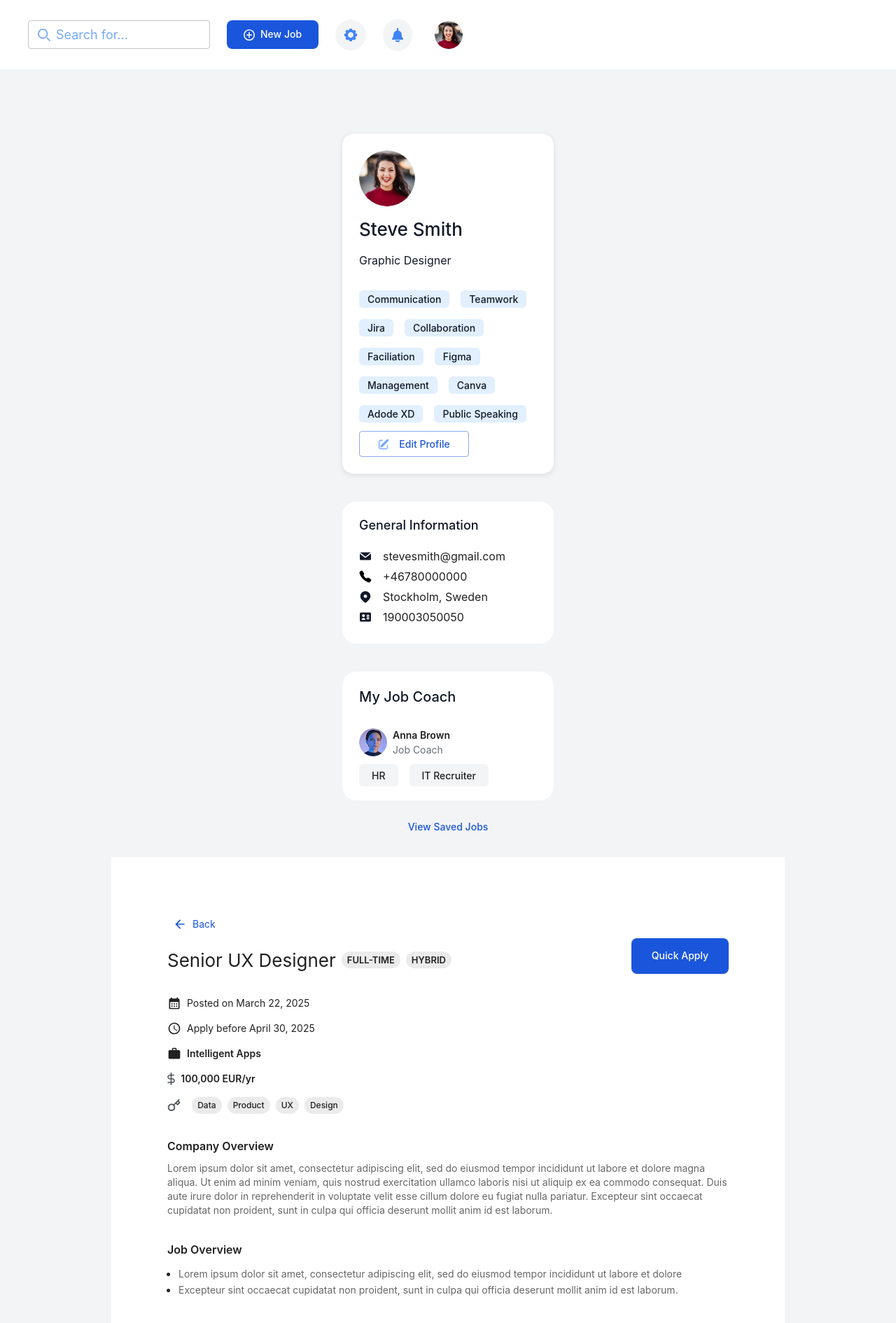
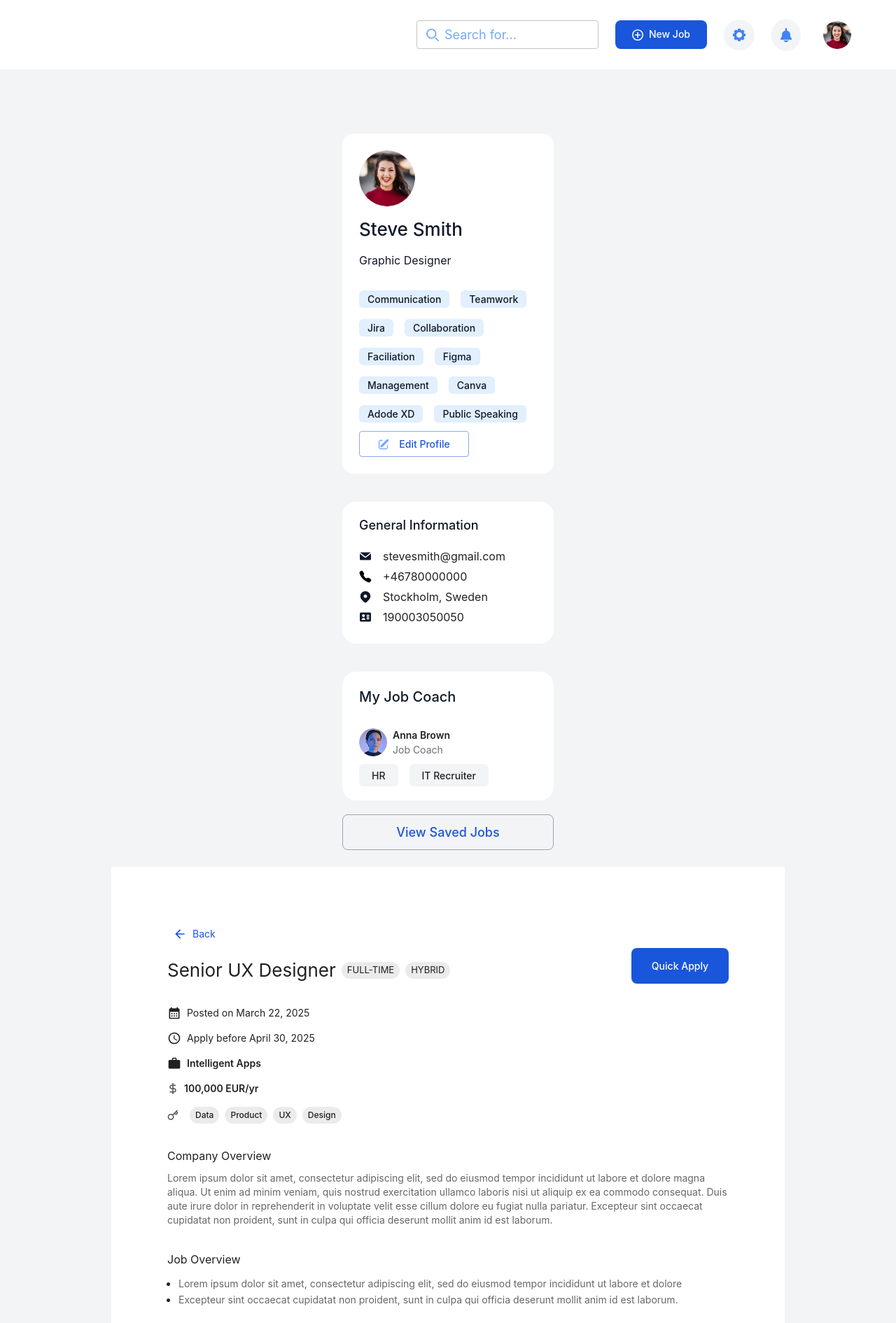
Before and after one commit to Kamran0925/job-platform-demo, a Next.js app: page /user/jobs/0 in a window 1280 px wide. Shown: the top 1891 px of the page at 70% size. Built offline with nearby package versions, Linux system fonts and the light colour scheme; some icons are missing.

Commit message:
Add code improvements 5

```diff
--- a/src/components/CandidateListTable/CandidateListTable.tsx
+++ b/src/components/CandidateListTable/CandidateListTable.tsx
@@ -154,11 +154,7 @@ const CandidateTable = () => {
                         width: "115px",
                       }}
                     >
-                      <Typography
-                        color="#21272A"
-                        fontWeight={600}
-                        fontSize={"14px"}
-                      >
+                      <Typography color="#21272A" fontSize={"14px"}>
                         {candidate.name}
                       </Typography>
                       <Typography variant="body2" color="text.secondary">
--- a/src/components/Header/Header.module.css
+++ b/src/components/Header/Header.module.css
@@ -135,12 +135,6 @@
   }
 }
 
-@media (max-width: 425px) {
-  .container {
-    display: none;
-  }
-}
-
 @media (min-width: 426px) and (max-width: 768px) {
   .container {
     display: flex;
--- a/src/components/Header/Header.tsx
+++ b/src/components/Header/Header.tsx
@@ -32,7 +32,14 @@ export default function Header() {
         </Typography>
       )}
       {userType == "user" && (
-        <Box>
+        <Box
+          sx={{
+            display: {
+              xs: "none",
+              md: "flex",
+            },
+          }}
+        >
           <Tabs value={"Home"} aria-label="job tabs">
             <Tab
               label="Home"
@@ -45,7 +52,13 @@ export default function Header() {
         </Box>
       )}
       {userType !== "user" && (
-        <Box className={styles.subContainer}>
+        <Box
+          sx={{
+            display: "flex",
+            justifyContent: "flex-end",
+          }}
+          className={styles.subContainer}
+        >
           <SearchInput />
           <Button className={styles.btn}>
             <Image src="/assets/plus.svg" alt="plus" width={16} height={16} />
--- a/src/components/JobDetails/JobDetails.module.css
+++ b/src/components/JobDetails/JobDetails.module.css
@@ -49,8 +49,6 @@
 }
 
 .chip {
-  font-family: "Roboto";
-  font-weight: 600;
   padding: 4px 12px;
   font-size: 14px;
   line-height: 20px;
--- a/src/components/JobDetails/JobDetails.tsx
+++ b/src/components/JobDetails/JobDetails.tsx
@@ -90,7 +90,8 @@ const JobDetails = () => {
               alignItems: "center",
               padding: "14px 24px",
               gap: "8px",
-              width: "139px",
+              maxWidth: "139px",
+              width: "100%",
               height: "51px",
               backgroundColor: "#1A56DB",
               borderRadius: "8px",
@@ -150,12 +151,16 @@ const JobDetails = () => {
         />
         <Info icon={<Work fontSize="small" />} text="Intelligent Apps" bold />
         <Info
-          icon={<img src="/assets/dollar.svg" alt="Salary" height={18} />}
+          icon={
+            <img src="/assets/dollar.svg" alt="Salary" height={16} width={16} />
+          }
           text="100,000 EUR/yr"
           bold
         />
         <Info
-          icon={<img src="/assets/key.svg" alt="Salary" height={18} />}
+          icon={
+            <img src="/assets/key.svg" alt="Salary" height={16} width={16} />
+          }
           text=""
           component={
             <Stack direction="row" spacing={1}>
@@ -242,7 +247,7 @@ const Section = ({
   paragraph?: boolean;
 }) => (
   <Box>
-    <Typography variant="subtitle1" fontWeight={600} mb={1}>
+    <Typography variant="subtitle1" mb={1}>
       {title}
     </Typography>
     {paragraph ? (
--- a/src/components/JobListTable/JobListTable.tsx
+++ b/src/components/JobListTable/JobListTable.tsx
@@ -71,7 +71,10 @@ const JobListTable = () => {
       >
         <Box
           sx={{
-            display: "flex",
+            display: {
+              xs: "none",
+              md: "flex",
+            },
             justifyContent: "center",
             gap: "20px",
             flexWrap: "wrap",
--- a/src/components/JobOverviewCard/JobOverviewCard.tsx
+++ b/src/components/JobOverviewCard/JobOverviewCard.tsx
@@ -68,14 +68,14 @@ export default function JobOverviewCard({ id }: { id: string }) {
                 width: "100%",
                 display: "flex",
                 alignItems: { xs: "flex-start", md: "center" },
-                justifyContent: "center",
+                justifyContent: { xs: "center", md: "flex-start" },
                 flexDirection: {
                   xs: "column",
                   md: "row",
                 },
                 gap: {
                   xs: "20px",
-                  md: "0px",
+                  md: "10px",
                 },
               }}
             >
--- a/src/components/JobPostingHeader/JobPostingHeader.module.css
+++ b/src/components/JobPostingHeader/JobPostingHeader.module.css
@@ -53,7 +53,8 @@
 .infoItem {
   display: flex;
   align-items: center;
-  gap: 5px;
+  justify-content: flex-start;
+  gap: 10px;
   color: #555;
 }
 
--- a/src/components/UserProfileCard/UserProfileCard.module.css
+++ b/src/components/UserProfileCard/UserProfileCard.module.css
@@ -1,7 +1,6 @@
 .card {
   padding: 24px;
   border-radius: 16px;
-  box-shadow: 0 2px 8px rgba(0, 0, 0, 0.1);
   display: flex;
   flex-direction: column;
   align-items: flex-start;
@@ -49,7 +48,7 @@
 
   background: #e1effe;
   border-radius: 6px;
-
+  max-width: 150px;
   font-weight: 500;
   font-size: 14px;
   line-height: 150%;
--- a/src/pages/user/jobs/[id].tsx
+++ b/src/pages/user/jobs/[id].tsx
@@ -10,17 +10,30 @@ export default function JobDetailsPage() {
   return (
     <UserLayout>
       <Box className={styles.container1}>
-        <Box className={styles.subContainer1}>
+        <Box
+          sx={{
+            flexDirection: {
+              xs: "row",
+              md: "column",
+            },
+            flexBasis: {
+              xs: "1",
+            },
+            flexWrap: "wrap",
+          }}
+          className={styles.subContainer1}
+        >
           <UserProfileCard />
           <GeneralInfo />
           <UserIntro />
-          <Button variant="text" sx={{ backgroundColor: "transparent" }}>
-            View Saved Jobs
-          </Button>
+          <Button className={styles.savedJobsButton}>View Saved Jobs</Button>
         </Box>
         <Box
           className={styles.subContainer2}
-          sx={{ backgroundColor: "#FFF !important", padding: "40px" }}
+          sx={{
+            backgroundColor: "#FFF !important",
+            padding: { xs: "0px", md: "40px" },
+          }}
         >
           <JobDetails />
         </Box>
```
Also changed, not shown: src/components/JobPostingHeader/JobPostingHeader.tsx (+7 -1 lines).
